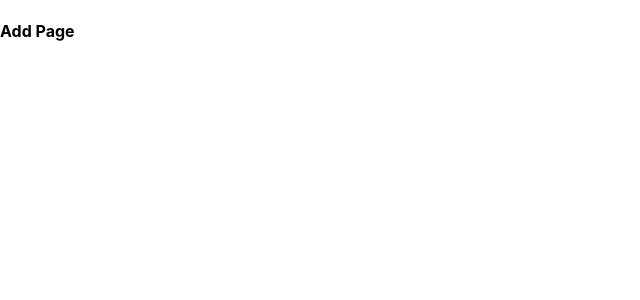
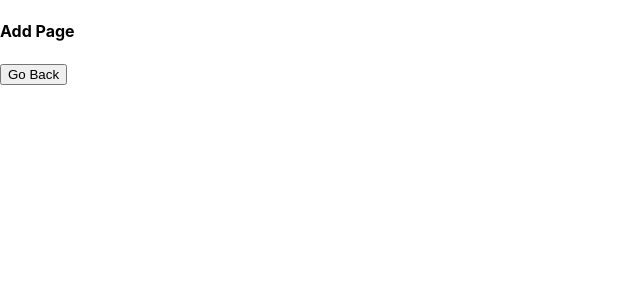
Before and after one commit to Hunterjv101/ProjectManagement_Hackathon, a React (Create React App) app in the folder react_interface/: page /add in a window 1280 px wide. Shown: the top 300 px of the page, without its empty margins (0-640 px from the left). Built offline with nearby package versions, Linux system fonts and the light colour scheme.

Commit message:
Go Back Button

```diff
--- a/react_interface/src/Pages/add.jsx
+++ b/react_interface/src/Pages/add.jsx
@@ -1,10 +1,15 @@
 import React from "react";
+import { Link } from "react-router-dom";
 
 export default function add() {
   return (
     <div id={"add"}>
       <h4>Add Page</h4>
-
+      <Link to='/'>
+        <button>
+            Go Back
+        </button>
+      </Link>
     </div>
   );
 }
--- a/react_interface/src/Pages/delete.jsx
+++ b/react_interface/src/Pages/delete.jsx
@@ -1,10 +1,15 @@
 import React from "react";
+import { Link } from "react-router-dom";
 
 export default function del() {
   return (
     <div id={"delete"}>
       <h4>Delete Page</h4>
-
+      <Link to='/'>
+        <button>
+            Go Back
+        </button>
+      </Link>
     </div>
   );
 }
--- a/react_interface/src/Pages/modify.jsx
+++ b/react_interface/src/Pages/modify.jsx
@@ -1,10 +1,15 @@
 import React from "react";
+import { Link } from "react-router-dom";
 
 export default function modify() {
   return (
     <div id={"modify"}>
       <h4>Modify Page</h4>
-
+      <Link to='/'>
+        <button>
+            Go Back
+        </button>
+      </Link>
     </div>
   );
 }
--- a/react_interface/src/Pages/projects.jsx
+++ b/react_interface/src/Pages/projects.jsx
@@ -1,10 +1,15 @@
 import React from "react";
+import { Link } from "react-router-dom";
 
 export default function projects() {
   return (
     <div id={"projects"}>
       <h4>All Projects Page</h4>
-
+      <Link to='/'>
+        <button>
+            Go Back
+        </button>
+      </Link>
     </div>
   );
 }
```
